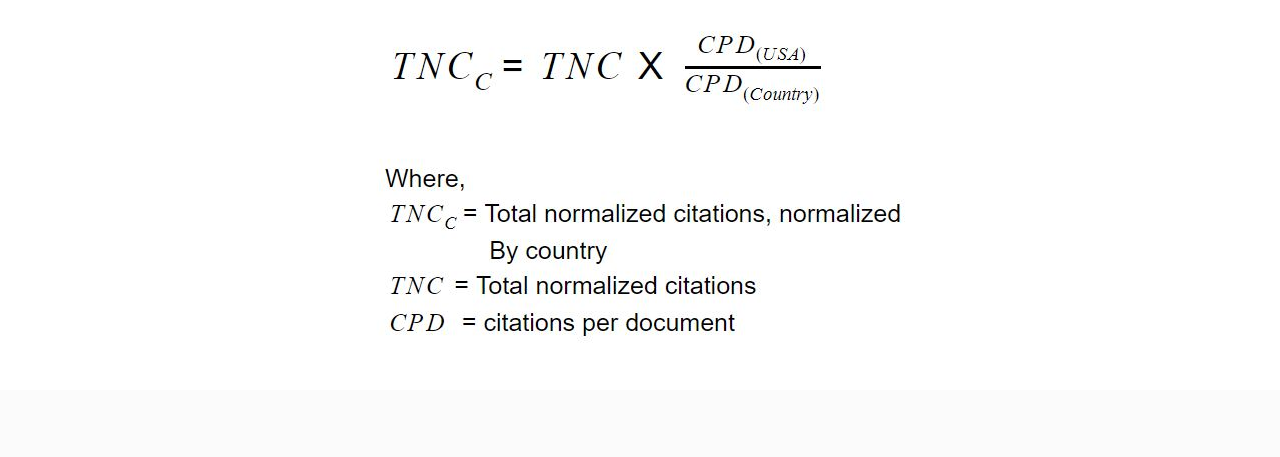
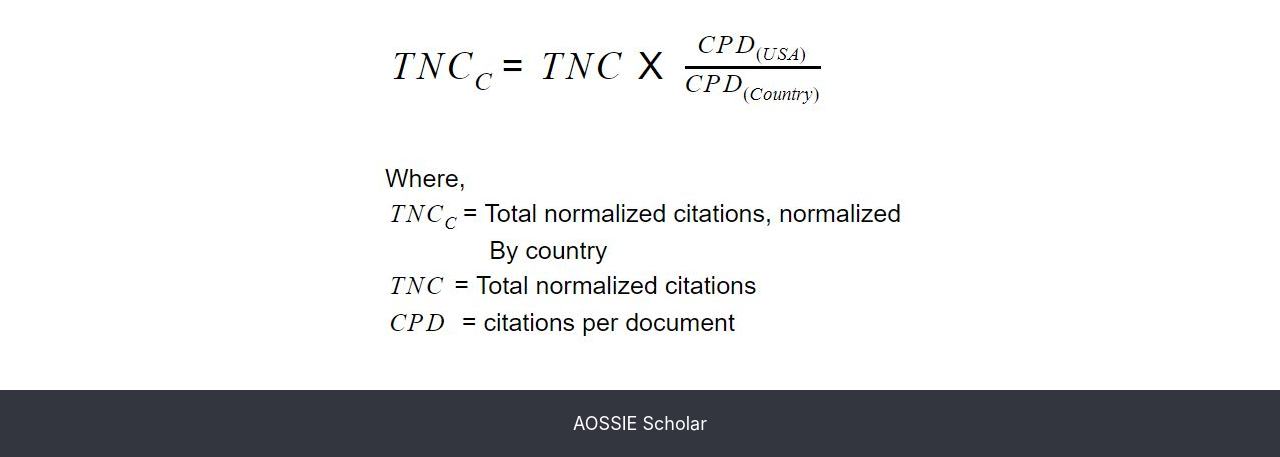
Before and after one commit to AOSSIE-Org/Aossie-Scholar, a Django app: page /metrics/info_page/ in a window 1280 px wide. Shown: the part 2391-2848 px from the top of the page. Before the commit the page ends 2727 px from the top, so only its background shows below. Run offline with Django 3.2, Linux system fonts and the light colour scheme; parts of the project's set-up code (start-up, migrations or seed data) failed here and were passed over; some web fonts are replaced.

Commit message:
Add footer

```diff
--- a/metrics/static/metrics/infodesign.css
+++ b/metrics/static/metrics/infodesign.css
@@ -110,8 +110,12 @@ body {
 	margin-top: 5vh;
 }
 
-#tncimg {
-	position: absolute;
-	left: 450px;
-	top: 1500px;
+.footer {
+	background-color: #34363f;
+	padding: 20px 0;
+	display: flex;
+	align-items: center;
+	justify-content: center;
+	color: #ffffff;
+	font-size: 1.8rem;
 }
--- a/metrics/templates/metrics/info.html
+++ b/metrics/templates/metrics/info.html
@@ -80,6 +80,9 @@
 			</div>
 		</div>
 	</section>
+	<footer class="footer">
+		AOSSIE Scholar
+	</footer>
 
 </body>
 
```
